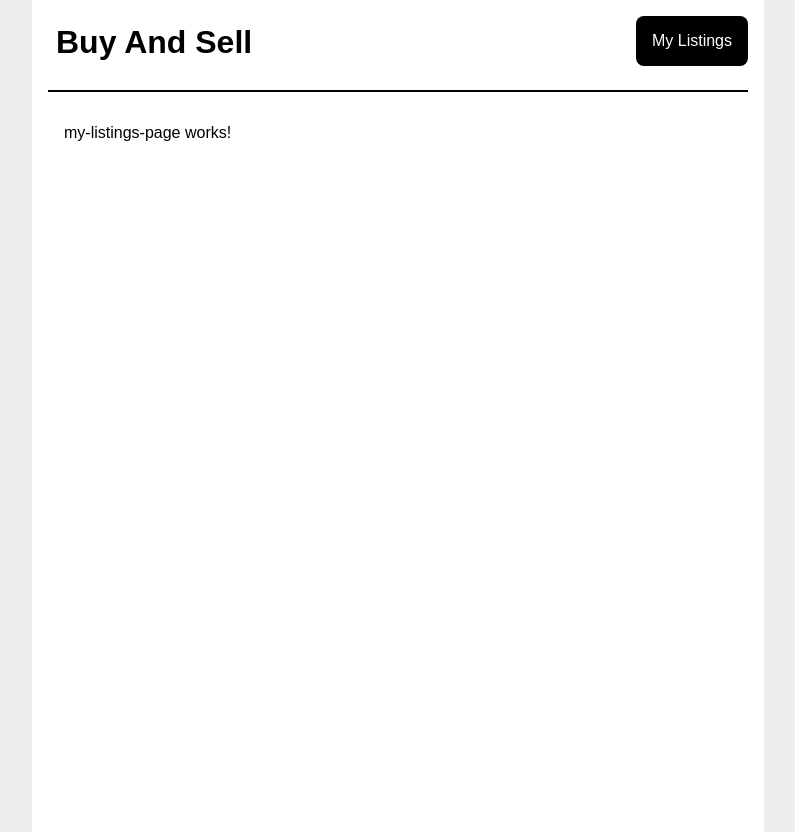
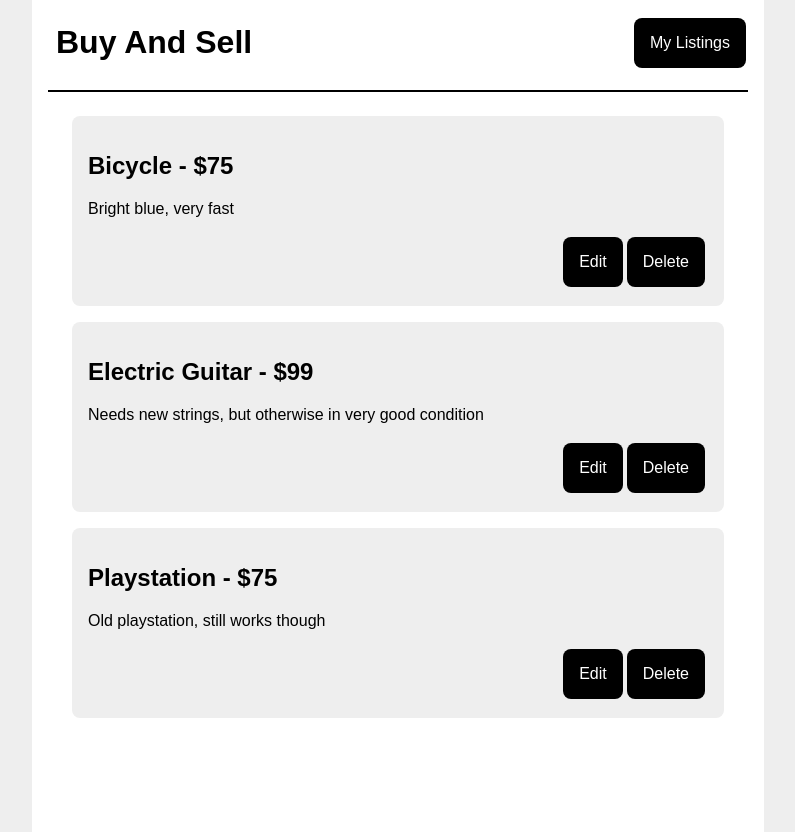
Before and after one commit to parthippkn/angular, an Angular app in the folder sample-1/: page /my-listings in a window 1280 px wide. Shown: the whole page, without its empty margins (242-1037 px from the left). Built offline with nearby package versions, Linux system fonts and the light colour scheme.

Commit message:
More functionality added

```diff
--- a/sample-1/src/app/app-routing.module.ts
+++ b/sample-1/src/app/app-routing.module.ts
@@ -12,7 +12,7 @@ const routes: Routes = [
     {path: '', redirectTo: '/listings', pathMatch: 'full'},
     {path: 'listings', component: ListingPageComponent, pathMatch: 'full' },
     {path: 'listings/:id', component: ListingDetailPageComponent},
-    {path: 'edit-listing', component: EditListingPageComponent},
+    {path: 'edit-listing/:id', component: EditListingPageComponent},
     {path: 'new-listing', component: NewListingPageComponent},
     {path: 'my-listings', component: MyListingsPageComponent},
     {path: 'contacts/:id', component: ContactPageComponent},
--- a/sample-1/src/app/app.module.ts
+++ b/sample-1/src/app/app.module.ts
@@ -11,6 +11,7 @@ import { MyListingsPageComponent } from './my-listings-page/my-listings-page.com
 import { NewListingPageComponent } from './new-listing-page/new-listing-page.component';
 import { EditListingPageComponent } from './edit-listing-page/edit-listing-page.component';
 import { NavBarComponent } from './nav-bar/nav-bar.component';
+import { ListingPageFormComponent } from './listing-page-form/listing-page-form.component';
 
 @NgModule({
   declarations: [
@@ -21,7 +22,8 @@ import { NavBarComponent } from './nav-bar/nav-bar.component';
     MyListingsPageComponent,
     NewListingPageComponent,
     EditListingPageComponent,
-    NavBarComponent
+    NavBarComponent,
+    ListingPageFormComponent
   ],
   imports: [
     BrowserModule,
--- a/sample-1/src/app/edit-listing-page/edit-listing-page.component.html
+++ b/sample-1/src/app/edit-listing-page/edit-listing-page.component.html
@@ -1 +1,14 @@
-<p>edit-listing-page works!</p>
+<div class="content-box">
+    <div>
+        Name: <input type="text" [(ngModel)]="listing.name">
+    </div>
+    <div>
+        Price: <input type="text" [(ngModel)]="listing.price">
+    </div>
+    <div>
+        Desc: <textarea rows="5" cols="50" [(ngModel)]="listing.description"></textarea>
+    </div>
+    <div>
+        <button (click)="saveListing(listing)">Save</button>
+    </div>
+</div>
--- a/sample-1/src/app/edit-listing-page/edit-listing-page.component.ts
+++ b/sample-1/src/app/edit-listing-page/edit-listing-page.component.ts
@@ -1,7 +1,7 @@
 import { Component, OnInit } from '@angular/core';
-import {Routes, RouterModule, ActivatedRoute} from '@angular/router'
+import {Router,  ActivatedRoute} from '@angular/router'
 import {Listing} from '../types'
-import {fakeListings} from '../fake-data'
+import {fakeMyListings} from '../fake-data'
 
 @Component({
   selector: 'app-edit-listing-page',
@@ -12,11 +12,17 @@ export class EditListingPageComponent implements OnInit {
 
   listing:Listing;
 
-  constructor(private route:ActivatedRoute) { }
+  constructor(private route:ActivatedRoute, private router: Router) { }
 
   ngOnInit(): void {
-    const id = this.route.snapshot.queryParamMap.get('id');
-    this.listing = fakeListings.find(listingObj => listingObj.id == id);
+    const id = this.route.snapshot.paramMap.get('id');
+    this.listing = fakeMyListings.find(listingObj => listingObj.id == id);
   }
 
+  saveListing(listingObj): void {
+    console.log('listingObj : ', listingObj)
+    this.router.navigateByUrl("/my-listings")
+  }
+
+
 }
--- /dev/null
+++ b/sample-1/src/app/listing-page-form/listing-page-form.component.html
@@ -0,0 +1 @@
+<p>listing-page-form works!</p>
--- /dev/null
+++ b/sample-1/src/app/listing-page-form/listing-page-form.component.ts
@@ -0,0 +1,15 @@
+import { Component, OnInit } from '@angular/core';
+
+@Component({
+  selector: 'app-listing-page-form',
+  templateUrl: './listing-page-form.component.html',
+  styleUrls: ['./listing-page-form.component.css']
+})
+export class ListingPageFormComponent implements OnInit {
+
+  constructor() { }
+
+  ngOnInit(): void {
+  }
+
+}
--- a/sample-1/src/app/my-listings-page/my-listings-page.component.html
+++ b/sample-1/src/app/my-listings-page/my-listings-page.component.html
@@ -1 +1,10 @@
-<p>my-listings-page works!</p>
+<div>
+    <div class="content-box" *ngFor="let listing of listings">
+        <h2>{{listing.name}} - ${{listing.price}}</h2>
+        <p>{{listing.description}}</p>
+        <div style="display: flex; justify-content: flex-end; padding: 1px;">
+            <a routerLink="/edit-listing/{{listing.id}}"><button>Edit</button></a>
+            <button (click)="onDeleteListing(listing.id)">Delete</button>
+        </div>
+    </div>
+</div>
--- a/sample-1/src/app/my-listings-page/my-listings-page.component.ts
+++ b/sample-1/src/app/my-listings-page/my-listings-page.component.ts
@@ -1,4 +1,6 @@
 import { Component, OnInit } from '@angular/core';
+import { fakeMyListings } from '../fake-data';
+import { Listing } from '../types';
 
 @Component({
   selector: 'app-my-listings-page',
@@ -7,9 +9,21 @@ import { Component, OnInit } from '@angular/core';
 })
 export class MyListingsPageComponent implements OnInit {
 
+  listings: Listing[] = [];
+
   constructor() { }
 
   ngOnInit(): void {
+    this.listings = fakeMyListings;
   }
 
+  onDeleteListing(listingId: string): void {
+    let indexId = 0;
+    for(let i=0; i< fakeMyListings.length; i++) {
+      if( fakeMyListings[i].id === listingId ) {
+        indexId = i;
+      }
+    }
+    fakeMyListings.splice(indexId, 1);
+  }
 }
--- a/sample-1/src/styles.css
+++ b/sample-1/src/styles.css
@@ -15,6 +15,7 @@ button {
     padding: 16px;
     font-family: Arial, sans-serif;
     font-size: 16px;
+    margin: 2px;
 }
 
 input, textarea {
```
Also changed, not shown: sample-1/src/app/listing-page-form/listing-page-form.component.css (added), 1 other file (tests, documents, lock files or other folders).
